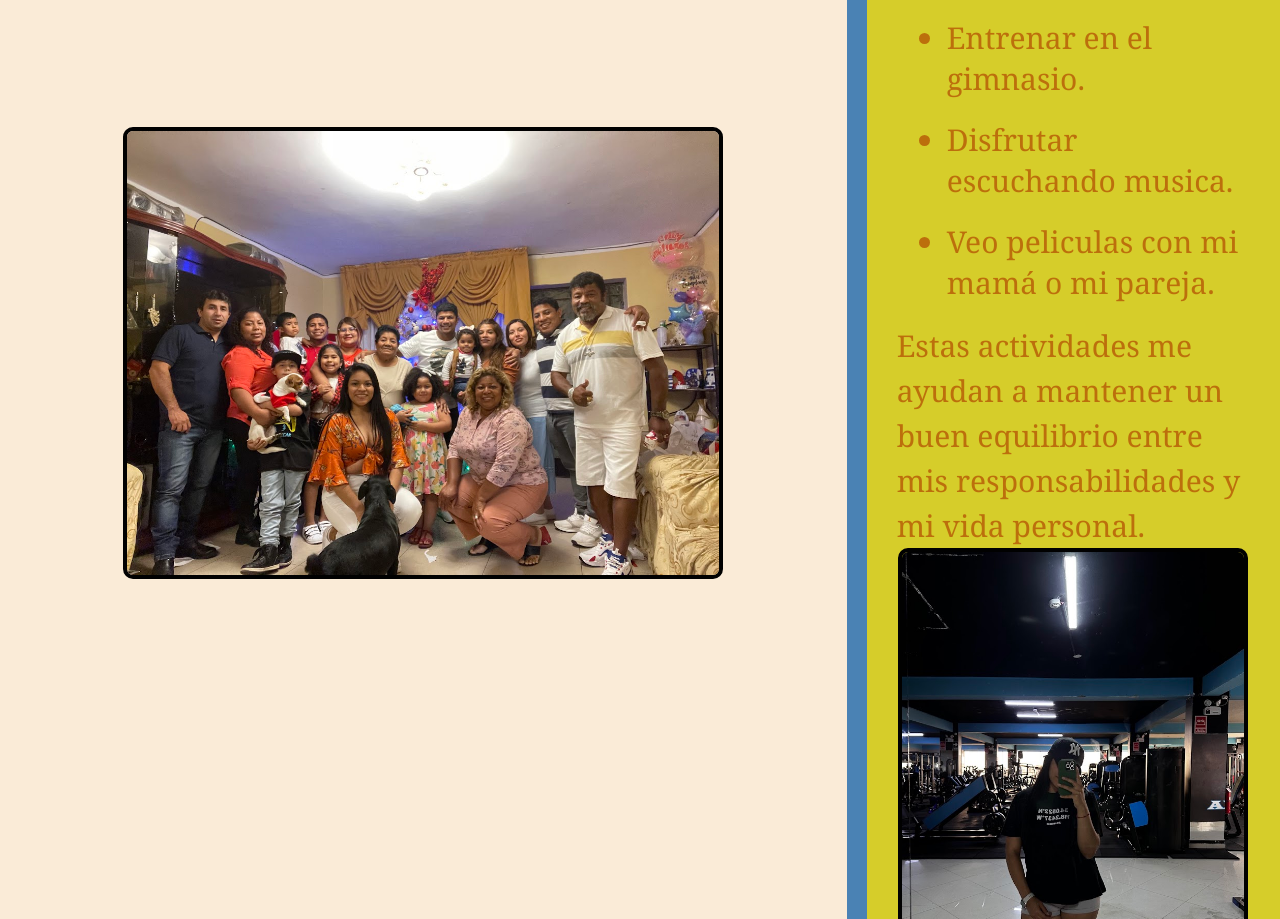
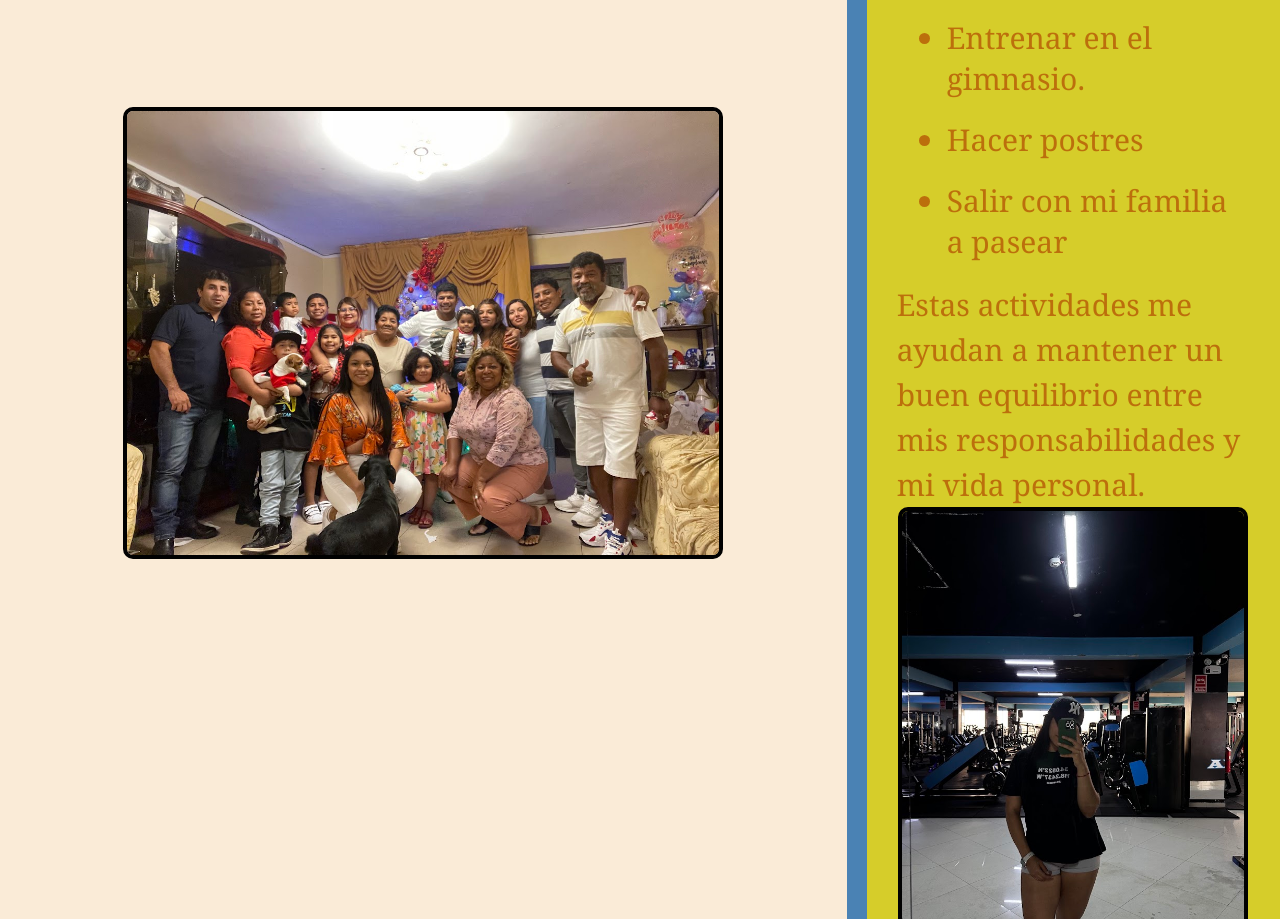
Before and after one commit to kritziakathleen9-lgtm/about-me-page, a plain HTML site: page index.html in a window 1280 px wide. Shown: the part 1139-2058 px from the top of the page. Drawn offline with Linux system fonts and the light colour scheme.

Commit message:
actualización en etiqueta aside

```diff
--- a/index.html
+++ b/index.html
@@ -37,8 +37,8 @@
                 <ul>
                     <li>Salir a correr con mi pareja.</li>
                     <li>Entrenar en el gimnasio.</li>
-                    <li>Disfrutar escuchando musica.</li>
-                    <li>Veo peliculas con mi mamá o mi pareja.</li>
+                    <li>Hacer postres</li>
+                    <li>Salir con mi familia a pasear</li>
                 </ul>
                 <p>Estas actividades me ayudan a mantener un buen equilibrio entre mis responsabilidades y mi vida
                     personal.
```
